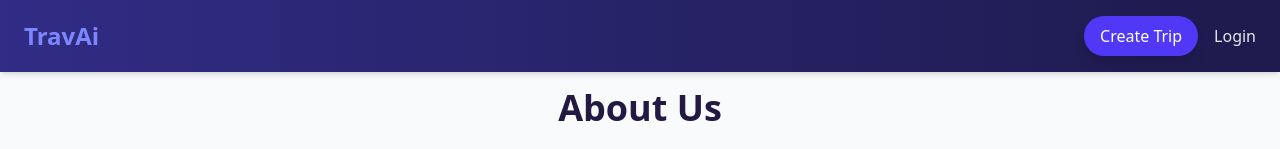
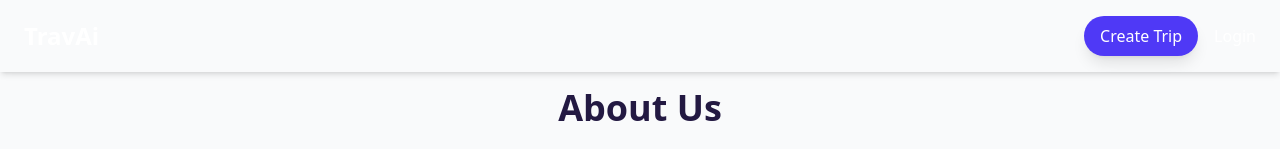
Before and after one commit to Sayan-Mondal2022/travAi, a Next.js app in the folder frontend/: page /about in a window 1280 px wide. Shown: the top 149 px of the page. Built offline with nearby package versions, Linux system fonts and the light colour scheme.

Commit message:
Landing Page Modified

```diff
--- a/frontend/components/Navbar.jsx
+++ b/frontend/components/Navbar.jsx
@@ -6,6 +6,8 @@ import Link from 'next/link';
 export default function Navbar() {
   const [isAuthenticated, setIsAuthenticated] = useState(false); // Replace with real auth state
   const [showCreateTrip, setShowCreateTrip] = useState(false);
+  const [scrolled, setScrolled] = useState(false);
+
   // Show/hide Create Trip button based on scroll position
   useEffect(() => {
     const heroEl = document.querySelector('#hero');
@@ -20,32 +22,50 @@ export default function Navbar() {
       const heroHeight = heroEl.clientHeight;
       const scrollY = window.scrollY;
 
+      // show create trip button
       if (scrollY > heroHeight * 0.5) {
         setShowCreateTrip(true);
       } else {
         setShowCreateTrip(false);
       }
+
+      // navbar background change
+      if (scrollY > 50) {
+        setScrolled(true);
+      } else {
+        setScrolled(false);
+      }
     };
 
     window.addEventListener('scroll', handleScroll);
-    // Call once on mount to set initial state
-    handleScroll();
+    handleScroll(); // run on mount
 
     return () => window.removeEventListener('scroll', handleScroll);
   }, []);
 
   return (
-    <nav className="bg-gradient-to-r from-indigo-900 to-indigo-950 shadow-md fixed top-0 w-full z-50 transition-all">
+    <nav
+      className={`fixed top-0 w-full z-50 transition-all duration-300 shadow-md ${
+        scrolled
+          ? "bg-white"
+          : "bg-gradient-to-r"
+      }`}
+    >
       <div className="max-w-7xl mx-auto px-6 py-4 flex justify-between items-center">
 
         {/* Logo */}
-        <Link href="/" className="text-2xl font-bold text-indigo-400 hover:text-indigo-300 transition">
+        <Link
+          href="/"
+          className={`text-2xl font-bold transition ${
+            scrolled ? "text-indigo-600" : "text-white"
+          }`}
+        >
           TravAi
         </Link>
 
-        {/* Right Side (Create Trip + Auth) */}
+        {/* Right Side */}
         <div className="flex items-center space-x-4">
-          {/* Create Trip Button (appears on scroll or always if no hero) */}
+          {/* Create Trip Button */}
           {showCreateTrip && (
             <Link
               href="/trip"
@@ -59,14 +79,18 @@ export default function Navbar() {
           {isAuthenticated ? (
             <Link
               href="/account"
-              className="text-gray-200 hover:text-indigo-400 font-medium transition"
+              className={`font-medium transition ${
+                scrolled ? "text-gray-800 hover:text-indigo-600" : "text-white hover:text-indigo-300"
+              }`}
             >
               Account
             </Link>
           ) : (
             <Link
               href="/login"
-              className="text-gray-200 hover:text-indigo-400 font-medium transition"
+              className={`font-medium transition ${
+                scrolled ? "text-gray-800 hover:text-indigo-600" : "text-white hover:text-indigo-300"
+              }`}
             >
               Login
             </Link>
```
